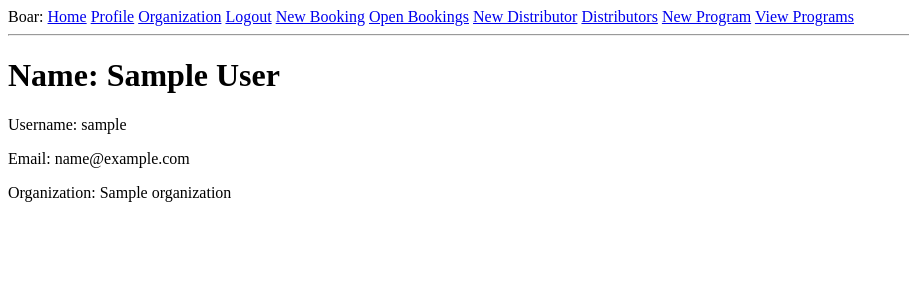
After one commit to deadlyraptor/boar, a Flask app: a page that uses boar/templates/base.html in a window 1280 px wide. The commit adds this page. Shown: the top 300 px of the page, without its empty margins (0-909 px from the left). Run offline with Flask 2, Linux system fonts and the light colour scheme; a user stored in the database is signed in; tables that the repository leaves empty hold one stand-in row (values such as "Sample post").

Commit message:
Add user and organization profile views

```diff
--- a/boar/forms.py
+++ b/boar/forms.py
@@ -7,7 +7,7 @@ from wtforms.validators import InputRequired
 from wtforms.fields.html5 import DateField
 from wtforms.ext.sqlalchemy.fields import QuerySelectField
 from datetime import datetime
-from .models import Distributor, Program, User
+from .models import Distributor, Program
 
 
 class LoginForm(FlaskForm):
--- a/boar/templates/base.html
+++ b/boar/templates/base.html
@@ -11,6 +11,8 @@
       {% if current_user.is_anonymous %}
       <a href='{{ url_for('login') }}'>Login</a>
       {% else %}
+      <a href='{{ url_for('user', username=current_user.username) }}'>Profile</a>
+      <a href='{{ url_for('organization', id=current_user.organization_id) }}'>Organization</a>
       <a href='{{ url_for('logout') }}'>Logout</a>
       {% endif %}
       <a href='{{ url_for('new_booking') }}'>New Booking</a>
--- /dev/null
+++ b/boar/templates/user/user.html
@@ -0,0 +1,9 @@
+{% extends 'base.html' %}
+{% block title %}Profile{% endblock %}
+
+{% block content %}
+<h1>Name: {{ profile.first_name }} {{ profile.last_name }}</h1>
+<p>Username: {{ profile.username }}</p>
+<p>Email: {{ profile.email }}</p>
+<p>Organization: {{ profile.name }}</p>
+{% endblock %}
--- a/boar/views/payment.py
+++ b/boar/views/payment.py
@@ -5,7 +5,7 @@ from flask import flash, render_template, redirect, url_for
 from flask_login import login_required
 from ..models import Booking, Payment
 from ..forms import PaymentForm
-from ..tables import Bookings, Payments
+from ..tables import Payments
 
 
 @app.route('/payment/new/<int:id>', methods=['GET', 'POST'])
--- a/boar/views/results.py
+++ b/boar/views/results.py
@@ -1,10 +1,10 @@
 # views.py
 
-from boar import app, db
+from boar import app
 from flask import flash, render_template, redirect, url_for
 from flask_login import login_required
 from ..models import Booking
-from ..tables import Distributors, Results
+from ..tables import Results
 
 
 @app.route('/results/<int:id>')
--- a/boar/views/user.py
+++ b/boar/views/user.py
@@ -1,10 +1,10 @@
 # user.py
 
-from flask import render_template, redirect, url_for, request
+from flask import flash, render_template, redirect, url_for, request
 from werkzeug.urls import url_parse
-from flask_login import current_user, login_user, logout_user
+from flask_login import current_user, login_user, logout_user, login_required
 from boar import app
-from ..models import User
+from ..models import User, Organization
 from ..forms import LoginForm
 
 
@@ -30,3 +30,23 @@ def login():
 def logout():
     logout_user()
     return redirect(url_for('index'))
+
+
+@app.route('/user/<username>')
+@login_required
+def user(username):
+    profile = User.query.join(Organization, User.organization_id ==
+                              Organization.id).add_columns(
+                              User.username, User.first_name, User.last_name,
+                              User.email, Organization.name).filter(
+                              Organization.id == 1).first_or_404()
+    return render_template('/user/user.html', profile=profile)
+
+
+@app.route('/organization/<id>')
+@login_required
+def organization(id):
+    organization = Organization.query.filter_by(
+        id=current_user.organization_id).first_or_404()
+    return render_template('/user/organization.html',
+                           organization=organization)
```
Also changed, not shown: boar/templates/user/organization.html (added, +17 -0 lines), boar/views/booking.py (+7 -2 lines).
